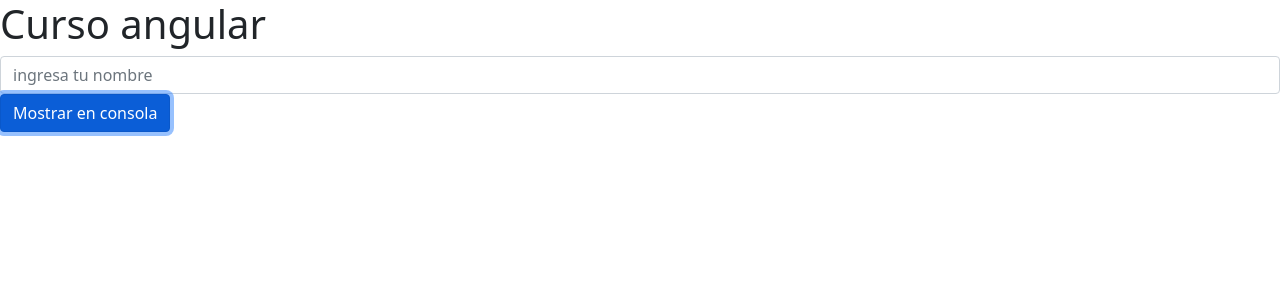
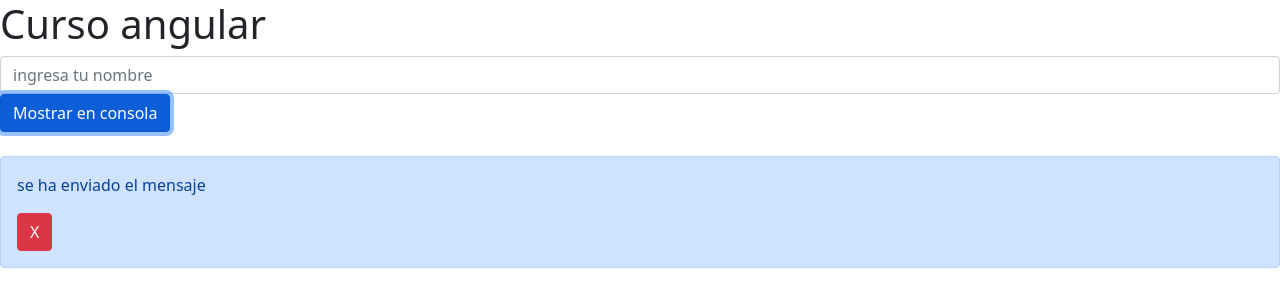
Before and after one commit to johncab1/curso_angular, an Angular app: page / in a window 1280 px wide. Both pictures are taken after a click on the button "Mostrar en consola". Shown: the top 306 px of the page. Built offline with nearby package versions, Linux system fonts and the light colour scheme.

Commit message:
directiva ngif / else

```diff
--- a/src/app/formulario/formulario.component.html
+++ b/src/app/formulario/formulario.component.html
@@ -1,3 +1,18 @@
 <input type="text" placeholder="ingresa tu nombre" class="form-control" #name>
 
 <button class="btn btn-primary" (click)="mostrarEnConsola(name.value)">Mostrar en consola</button>
+
+
+<div class="alert alert-primary mt-4" *ngIf="openAlert; else mensaje">
+    <p>se ha enviado el mensaje</p>
+    <button class="btn btn-danger" (click)="openAlert = false">
+        X
+    </button>
+</div>
+
+<ng-template #mensaje>
+    <div class="alert alert-danger mt-4">
+        mensaje de prueba
+    </div>
+
+</ng-template>
--- a/src/app/formulario/formulario.component.ts
+++ b/src/app/formulario/formulario.component.ts
@@ -7,8 +7,10 @@ import { Component } from '@angular/core';
 })
 export class FormularioComponent {
 
+  openAlert:boolean =  false;
   mostrarEnConsola(name: string)
   {
     console.log(name);
+    this.openAlert = true;
   }
 }
```
